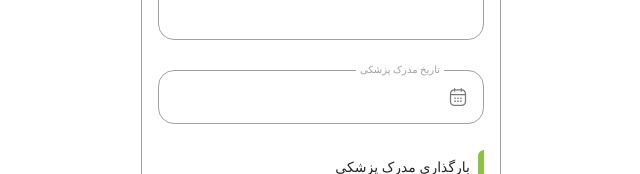
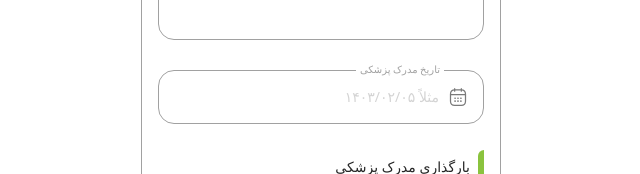
Before and after one commit to Mehdi-Saadi/form-task-front, a Nuxt app: page / in a window 1280 px wide. Shown: the part 256-430 px from the top of the page, without its empty margins (319-959 px from the left). Built offline with nearby package versions, Linux system fonts and the light colour scheme; no server answers; what moment-jalaali would draw is missing.

Commit message:
using DateInput

```diff
--- a/pages/index.vue
+++ b/pages/index.vue
@@ -128,11 +128,12 @@ onMounted(loadInitialData);
           <!-- date -->
           <div class="relative pt-2">
             <div class="relative">
-              <input
+              <DateInput
+                v-model="form.date"
                 id="date"
                 name="date"
-                v-model="form.date"
                 type="text"
+                placeholder="مثلاً ۱۴۰۳/۰۲/۰۵"
                 class="w-full border border-neutral-400 outline-none focus:border-neutral-500 rounded-2xl placeholder:text-neutral-300 placeholder:font-normal placeholder:text-sm text-neutral-800 font-normal text-sm py-4 ps-11"
               />
               <label for="date" class="absolute top-1/2 -translate-y-1/2 start-4">
@@ -189,7 +190,7 @@ onMounted(loadInitialData);
                   <div class="flex items-center justify-center size-7 rounded-full bg-[#8AC33E]">
                     <IconsTickCheck />
                   </div>
-                  <div class=" font-normal text-[10px] text-neutral-700">{{ photo.name }}</div>
+                  <div class=" font-normal text-[10px] text-neutral-700">{{ toPersianDigits(photo.name) }}</div>
                 </div>
 
                 <div class="flex items-center space-x-4">
@@ -214,8 +215,8 @@ onMounted(loadInitialData);
                   </div>
                   <div class="grow space-y-2">
                     <div class="flex items-center justify-between font-normal text-[10px] text-neutral-700">
-                      <div>{{ photo.name }}</div>
-                      <div>{{ photo.progress }}%</div>
+                      <div>{{ toPersianDigits(photo.name) }}</div>
+                      <div>{{ toPersianDigits(String(photo.progress)) }}%</div>
                     </div>
 
                     <div class="w-full bg-neutral-200 rounded-full h-1.5">
```
